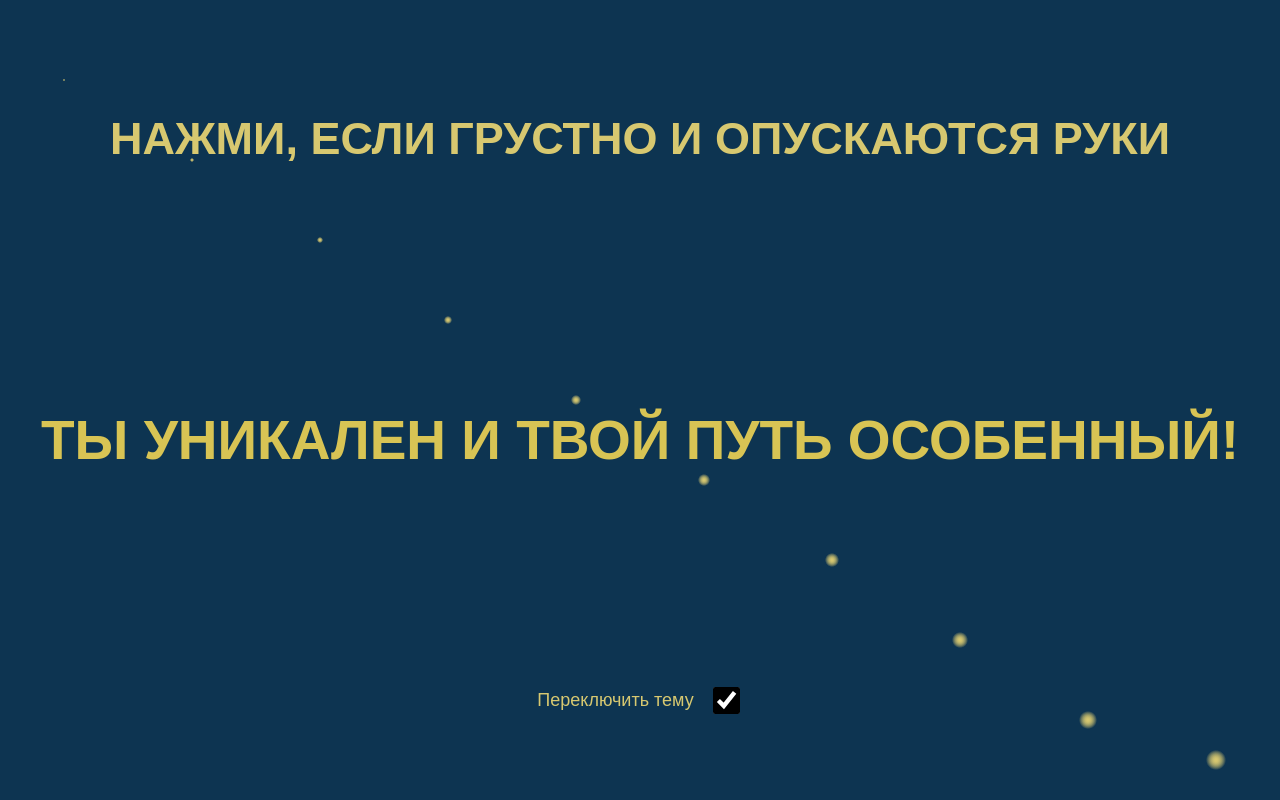
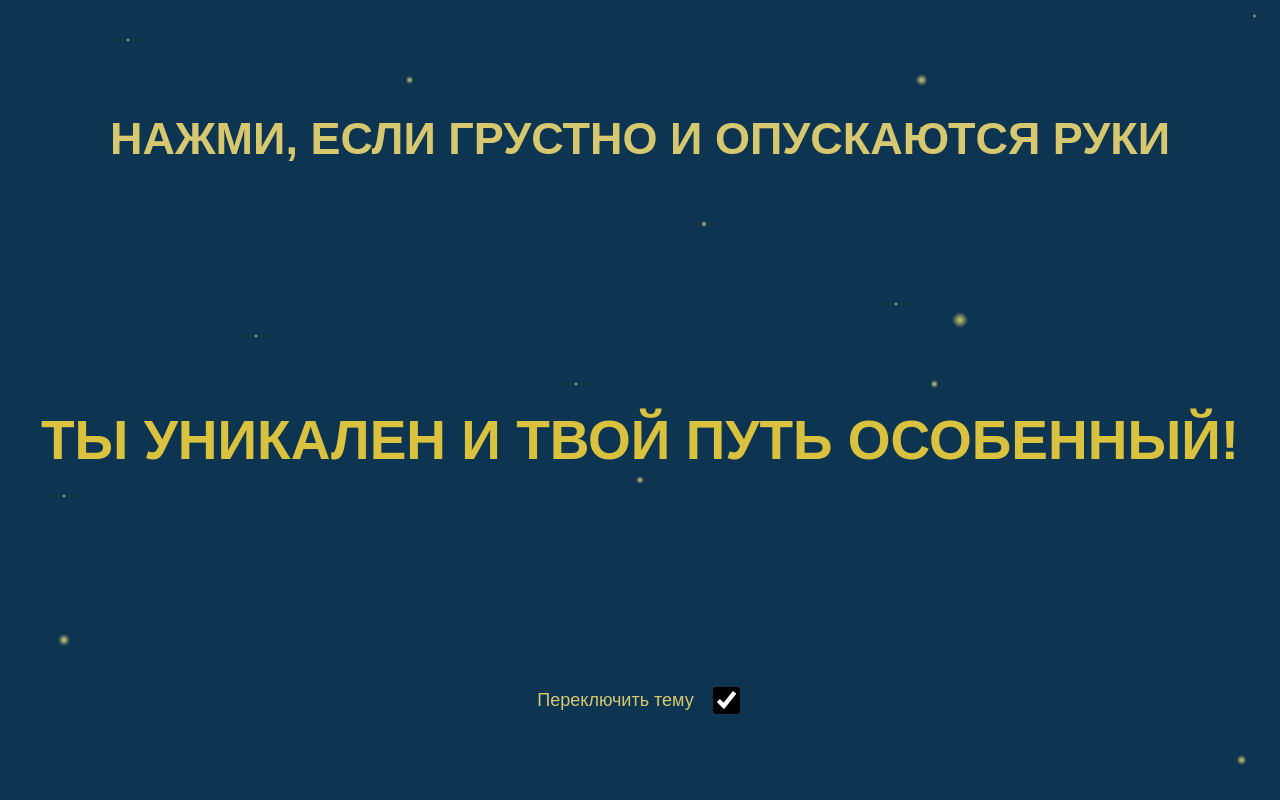
Before and after one commit to klykova/press-if-sad, a plain HTML site: page index.html in a window 1280 px wide. Both pictures are taken after a click on the label "Переключить тему". Drawn offline with Linux system fonts and the light colour scheme.

Commit message:
new stars

```diff
--- a/styles/style.css
+++ b/styles/style.css
@@ -48,23 +48,27 @@ body {
   overflow: hidden;
 }
 
-.stars-container::before,
 .stars-container::after {
   content: '';
   position: absolute;
   width: 100%;
   height: 100%;
   background-image:
-    radial-gradient(1px 1px at 5% 10%, var(--star-color), transparent),
-    radial-gradient(2px 2px at 15% 20%, var(--star-color), transparent),
-    radial-gradient(3px 3px at 25% 30%, var(--star-color), transparent),
-    radial-gradient(4px 4px at 35% 40%, var(--star-color), transparent),
-    radial-gradient(5px 5px at 45% 50%, var(--star-color), transparent),
-    radial-gradient(6px 6px at 55% 60%, var(--star-color), transparent),
-    radial-gradient(7px 7px at 65% 70%, var(--star-color), transparent),
-    radial-gradient(8px 8px at 75% 80%, var(--star-color), transparent),
-    radial-gradient(9px 9px at 85% 90%, var(--star-color), transparent),
-    radial-gradient(10px 10px at 95% 95%, var(--star-color), transparent);
+    radial-gradient(6px 6px at 5% 80%, var(--star-color), transparent),
+    radial-gradient(2px 2px at 10% 5%, var(--star-color), transparent),
+    radial-gradient(2px 2px at 70% 38%, var(--star-color), transparent),
+    radial-gradient(3px 3px at 55% 28%, var(--star-color), transparent),
+    radial-gradient(4px 4px at 32% 10%, var(--star-color), transparent),
+    radial-gradient(2px 2px at 20% 42%, var(--star-color), transparent),
+    radial-gradient(2px 2px at 45% 48%, var(--star-color), transparent),
+    radial-gradient(6px 6px at 72% 10%, var(--star-color), transparent),
+    radial-gradient(2px 2px at 5% 62%, var(--star-color), transparent),
+    radial-gradient(8px 8px at 75% 40%, var(--star-color), transparent),
+    radial-gradient(2px 2px at 72% 16%, var(--star-color), transparent),
+    radial-gradient(4px 4px at 73% 48%, var(--star-color), transparent),
+    radial-gradient(4px 4px at 50% 60%, var(--star-color), transparent),
+    radial-gradient(5px 5px at 97% 95%, var(--star-color), transparent),
+    radial-gradient(2px 2px at 98% 2%, var(--star-color), transparent);
   background-repeat: no-repeat;
 }
 
@@ -90,5 +94,5 @@ input[type="checkbox"]:focus-visible {
 body:has(.theme-toggler__control:checked) {
   --main-background-color: #0d3451;
   --main-text-color: #d7c870;
-  --hidden-text-color: #d8c454;
+  --hidden-text-color: #dac23f;
 }
```
